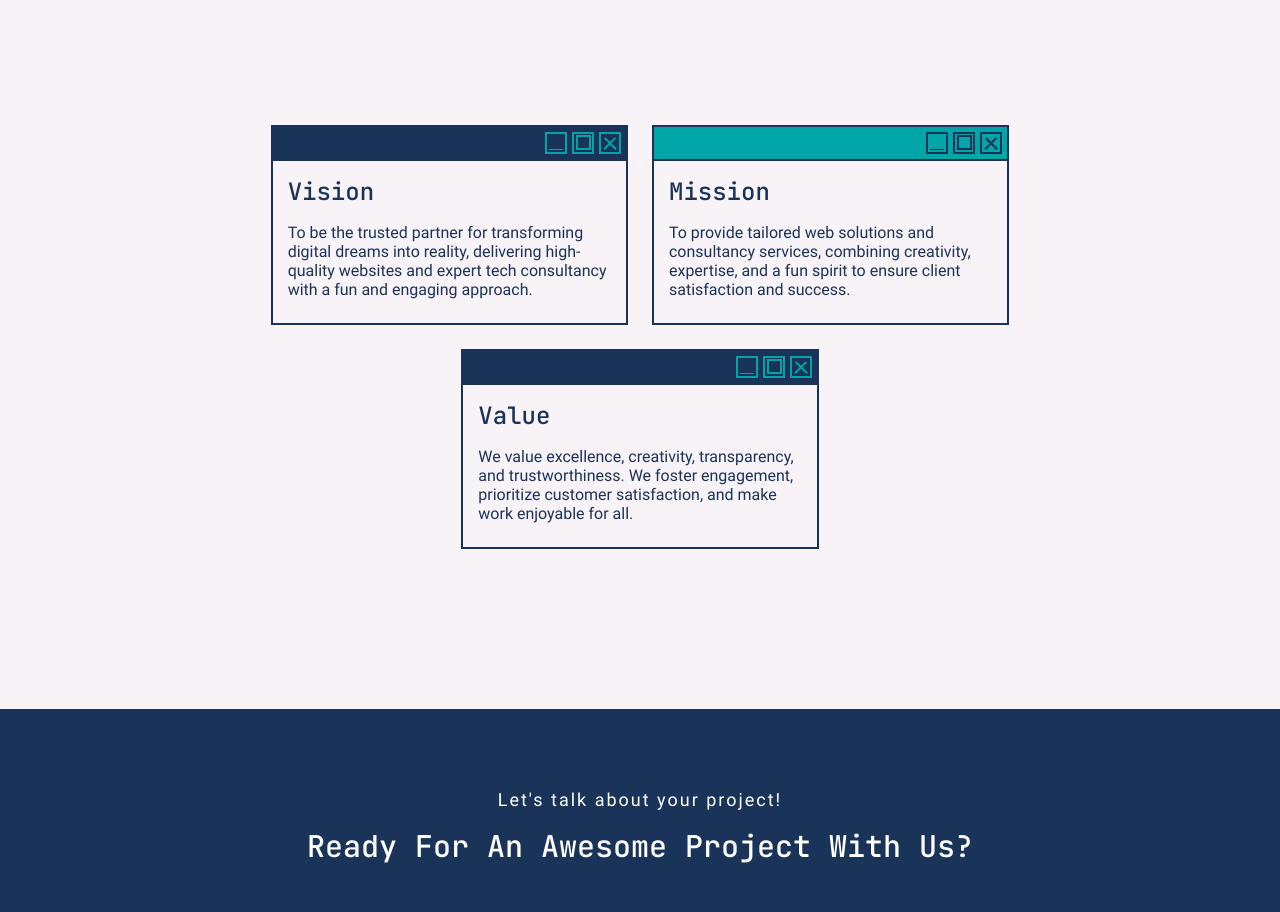
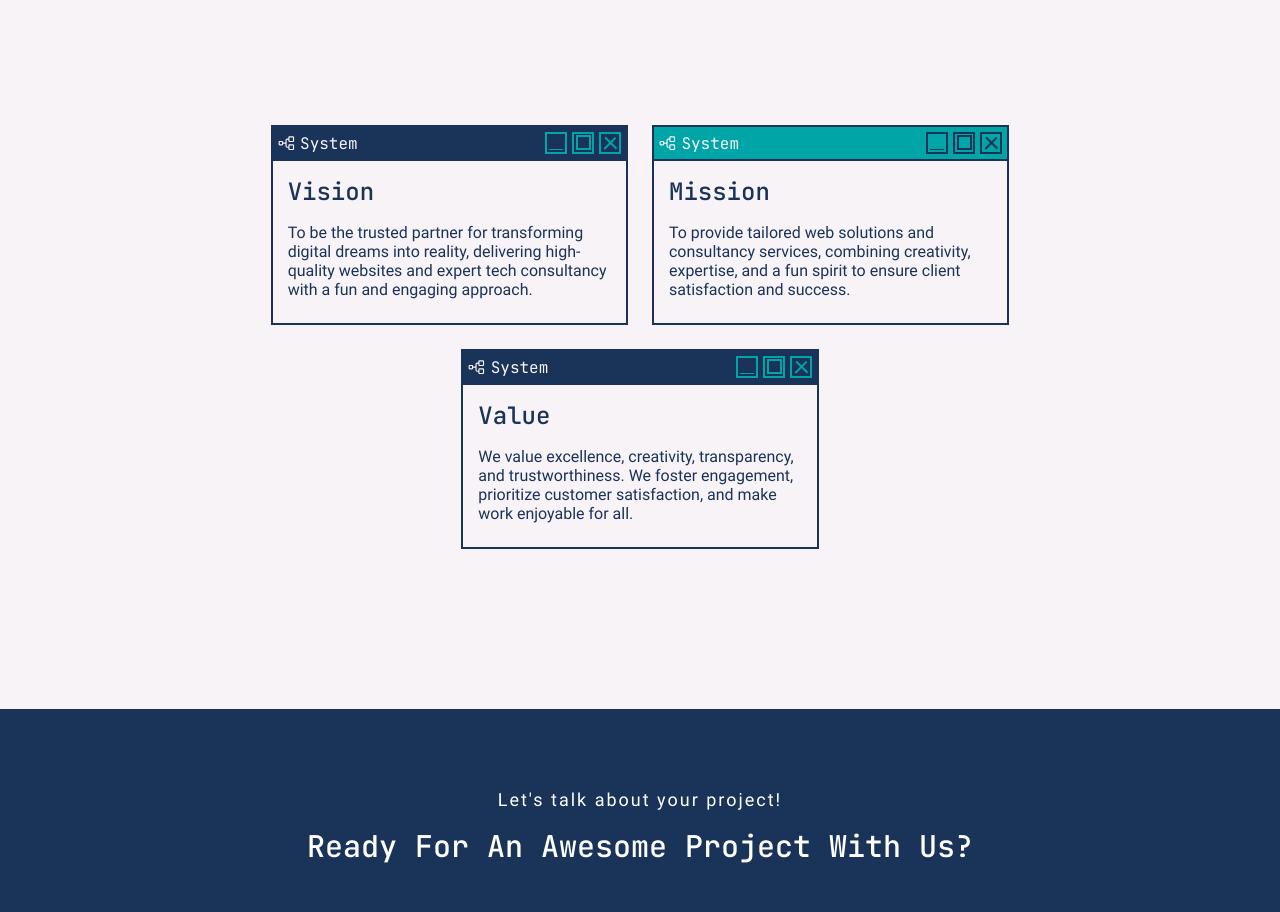
Before and after one commit to codebyio/codebyio.github.io, a Next.js app: page / in a window 1280 px wide. Shown: the part 1040-1952 px from the top of the page. Built offline with nearby package versions, Linux system fonts and the light colour scheme.

Commit message:
UI: Window Card Label

```diff
--- a/src/components/shared/WindowCard/WindowCard.jsx
+++ b/src/components/shared/WindowCard/WindowCard.jsx
@@ -1,15 +1,24 @@
 import classes from "./WindowCard.module.css";
+import { PiTreeStructure } from "react-icons/pi";
 
 const WindowCard = ({ title, body, invertColor }) => {
   return (
     <article className={`${classes["window-card"]} ${invertColor && classes["inverted"]}`}>
       <div className={classes["window-card__tool"]}>
+        <div>
+          <p className={classes["window-card__tool-label"]}>
+            <PiTreeStructure fontSize='1.15rem' />
+            System
+          </p>
+        </div>
+        <div>
           <span className={classes["min"]}></span>
           <span className={classes["max"]}></span>
           <span className={classes["close"]}>
             <span></span>
             <span></span>
           </span>
+        </div>
       </div>
       <div className={classes["window-card__content"]}>
         <h2 className={classes["window-card__title"]}>{title}</h2>
--- a/src/components/shared/WindowCard/WindowCard.module.css
+++ b/src/components/shared/WindowCard/WindowCard.module.css
@@ -7,20 +7,33 @@
 .window-card__tool {
   display: flex;
   align-items: center;
-  justify-content: flex-end;
+  justify-content: space-between;
   background-color: var(--primary-blue-color);
   border-bottom: 2px solid var(--primary-blue-color);
   padding: 5px;
+}
+.window-card__tool > div:last-child {
+  display: flex;
+  align-items: center;
+  justify-content: flex-end;
   gap: 5px;
 }
-.window-card__tool > span {
+.window-card__tool-label {
+  display: flex;
+  align-items: center;
+  gap: 0.25rem;
+  font-family: "JetsBrain";
+  color: var(--secondary-color);
+  margin: 0px;
+}
+.window-card__tool > div:last-child > span {
   position: relative;
   display: block;
   width: 22px;
   height: 22px;
   border: 2px solid var(--primary-green-color);
 }
-.window-card__tool > span.min::after {
+.window-card__tool span.min::after {
   content: "";
   position: absolute;
   width: calc(100% - 4px);
@@ -30,7 +43,7 @@
   right: 0px;
   bottom: 2px;
 }
-.window-card__tool > span.max::after {
+.window-card__tool span.max::after {
   content: "";
   position: absolute;
   width: calc(100% - 7px);
@@ -40,7 +53,7 @@
   right: 2px;
   bottom: 2px;
 }
-.window-card__tool > span.close > span {
+.window-card__tool span.close > span {
   position: absolute;
   height: 2px;
   width: calc(100% - 2px);
@@ -48,25 +61,25 @@
   top: 55%;
   z-index: 2;
 }
-.window-card__tool > span.close > span:nth-child(1) {
+.window-card__tool span.close > span:nth-child(1) {
   rotate: 45deg;
-  transform: translate(0%, -100%);
+  transform: translate(0%, -130%);
 }
-.window-card__tool > span.close > span:nth-child(2) {
+.window-card__tool span.close > span:nth-child(2) {
   rotate: -45deg;
-  transform: translate(10%, -25%);
+  transform: translate(12%, -25%);
 }
 .window-card.inverted .window-card__tool {
   background-color: var(--primary-green-color);
 }
-.window-card.inverted .window-card__tool > span {
+.window-card.inverted .window-card__tool span {
   border-color: var(--primary-blue-color);
 }
-.window-card.inverted .window-card__tool > span.min::after,
-.window-card.inverted .window-card__tool > span.close > span {
+.window-card.inverted .window-card__tool span.min::after,
+.window-card.inverted .window-card__tool span.close > span {
   background-color: var(--primary-blue-color);
 }
-.window-card.inverted .window-card__tool > span.max::after {
+.window-card.inverted .window-card__tool span.max::after {
   border-color: var(--primary-blue-color);
 }
 .window-card__content {
```
Lines whose indentation alone changed are shown as unchanged.
